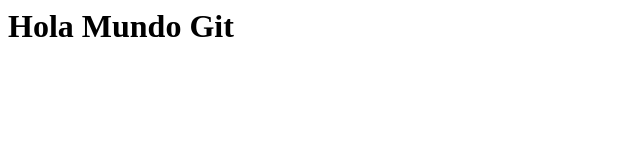
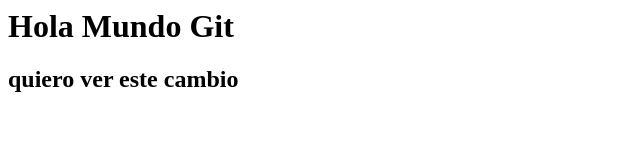
Before and after one commit to Rociomaria/Git-first, a plain HTML site: page index.html in a window 1280 px wide. Shown: the whole page, without its empty margins (0-640 px from the left). Drawn offline with Linux system fonts and the light colour scheme.

Commit message:
guardar cambios

```diff
--- a/index.html
+++ b/index.html
@@ -2,5 +2,6 @@
     <head></head>
     <body>
         <h1>Hola Mundo Git</h1>
+        <h2>quiero ver este cambio</h2>
     </body>
 </html>
```
